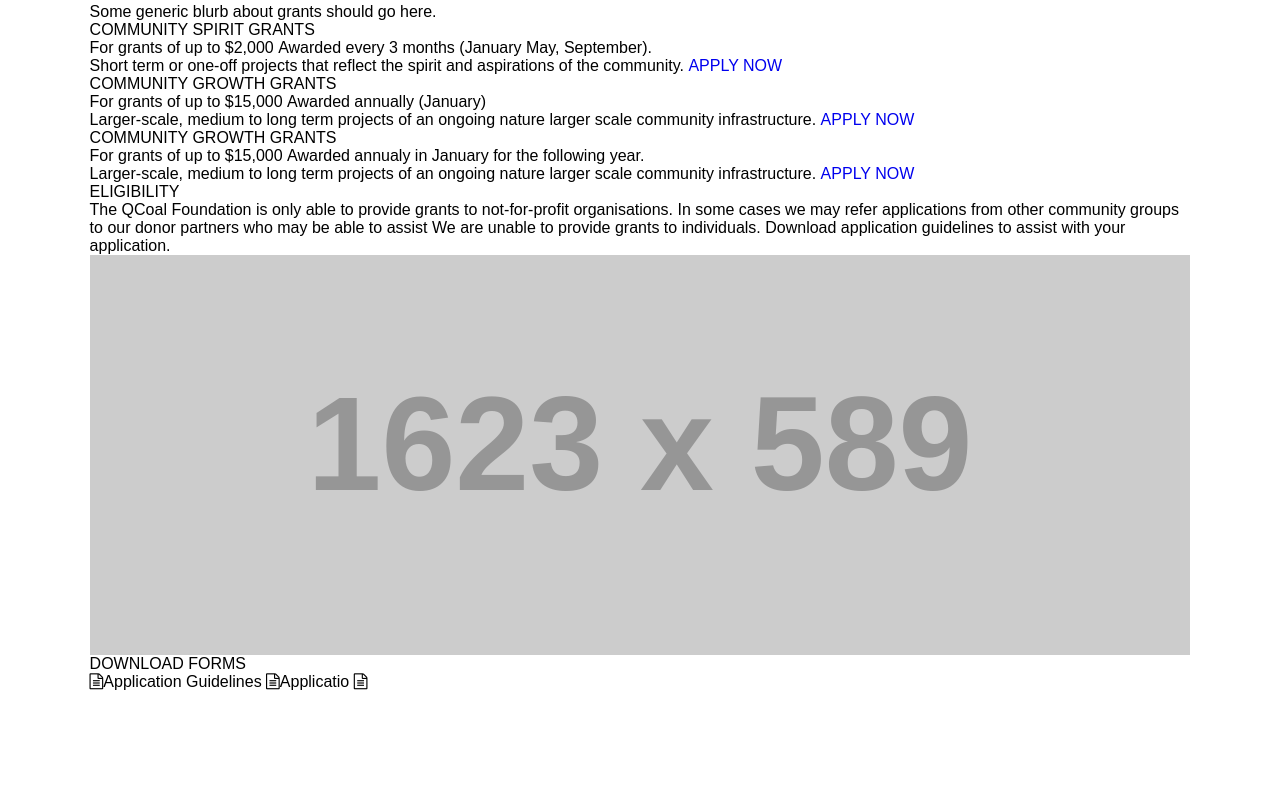
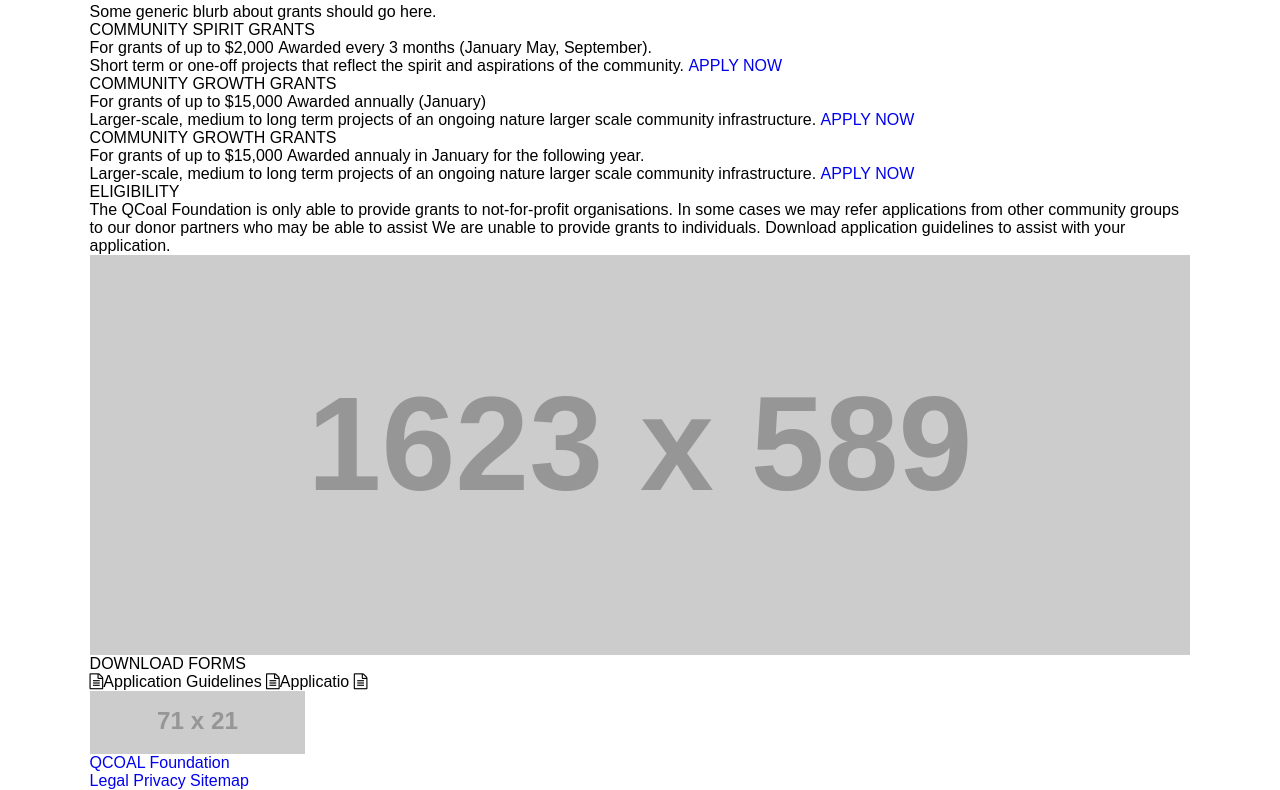
Before and after one commit to mkedaraxioned/Grant, a plain HTML site: page index.html in a window 1280 px wide. Shown: the part 968-1758 px from the top of the page. Before the commit the page ends 1659 px from the top, so only its background shows below. Drawn offline with nearby package versions, Linux system fonts and the light colour scheme; placeholder pictures from the web are drawn by us.

Commit message:
footer added

```diff
--- a/index.html
+++ b/index.html
@@ -242,7 +242,17 @@
     <!-- section 5 end -->
     <!--footer section start-->
     <footer>
-
+      <div class="wrapper">
+        <a href="#fixme" title="QCOAL Foundation">
+          <img src="https://via.placeholder.com/71x21" alt="QCOAL Foundation Logo">
+          QCOAL Foundation
+        </a>
+        <ul class="footerlist">
+          <li><a href="#fixme" title="Legal">Legal</a></li>
+          <li><a href="#fixme" title="Privacy">Privacy</a></li>
+          <li><a href="#fixme" title="Sitemap">Sitemap</a></li>
+        </ul>
+      </div>
     </footer>
     <!--footer section end-->
 
```
